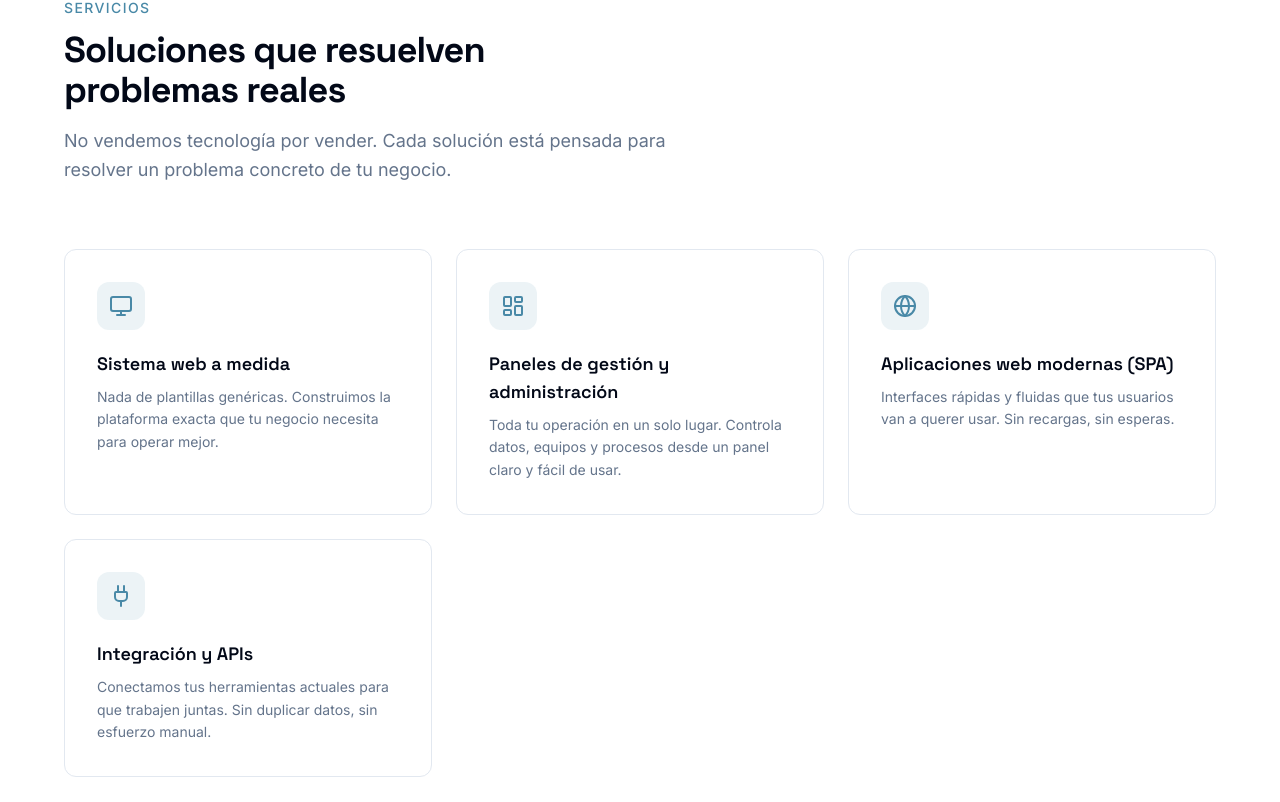
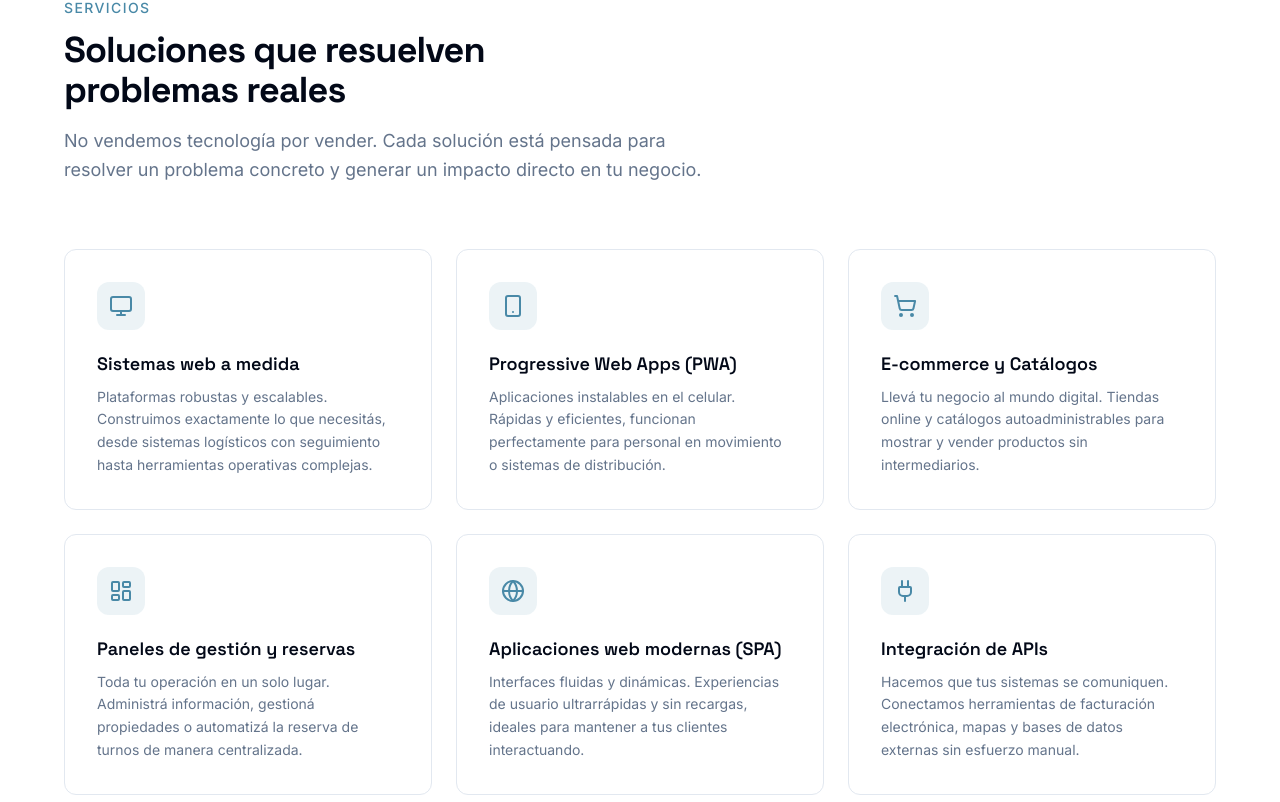
Before and after one commit to GB-Soluciones-Digitales/GB-Soluciones-Digitales-Landing-Page, a React (Vite) app: page / in a window 1280 px wide. Shown: the part 898-1700 px from the top of the page. Built offline with nearby package versions, Linux system fonts and the light colour scheme.

Commit message:
Feat: Se agrego dos servicios mas

```diff
--- a/src/components/Services.jsx
+++ b/src/components/Services.jsx
@@ -1,27 +1,37 @@
-import { LayoutDashboard, Monitor, Globe, Plug } from "lucide-react";
+import { Monitor, Smartphone, ShoppingCart, LayoutDashboard, Globe, Plug } from "lucide-react";
 import React from "react";
 import { motion } from "framer-motion";
 
 const services = [
     {
         icon: Monitor,
-        title: "Sistema web a medida",
-        description: "Nada de plantillas genéricas. Construimos la plataforma exacta que tu negocio necesita para operar mejor."
+        title: "Sistemas web a medida",
+        description: "Plataformas robustas y escalables. Construimos exactamente lo que necesitás, desde sistemas logísticos con seguimiento hasta herramientas operativas complejas."
+    },
+    {
+        icon: Smartphone,
+        title: "Progressive Web Apps (PWA)",
+        description: "Aplicaciones instalables en el celular. Rápidas y eficientes, funcionan perfectamente para personal en movimiento o sistemas de distribución."
+    },
+    {
+        icon: ShoppingCart,
+        title: "E-commerce y Catálogos",
+        description: "Llevá tu negocio al mundo digital. Tiendas online y catálogos autoadministrables para mostrar y vender productos sin intermediarios."
     },
     {
         icon: LayoutDashboard,
-        title: "Paneles de gestión y administración",
-        description: "Toda tu operación en un solo lugar. Controla datos, equipos y procesos desde un panel claro y fácil de usar."
+        title: "Paneles de gestión y reservas",
+        description: "Toda tu operación en un solo lugar. Administrá información, gestioná propiedades o automatizá la reserva de turnos de manera centralizada."
     },
     {
         icon: Globe,
         title: "Aplicaciones web modernas (SPA)",
-        description: "Interfaces rápidas y fluidas que tus usuarios van a querer usar. Sin recargas, sin esperas."
+        description: "Interfaces fluidas y dinámicas. Experiencias de usuario ultrarrápidas y sin recargas, ideales para mantener a tus clientes interactuando."
     },
     {
         icon: Plug,
-        title: "Integración y APIs",
-        description: "Conectamos tus herramientas actuales para que trabajen juntas. Sin duplicar datos, sin esfuerzo manual."
+        title: "Integración de APIs",
+        description: "Hacemos que tus sistemas se comuniquen. Conectamos herramientas de facturación electrónica, mapas y bases de datos externas sin esfuerzo manual."
     },
 ]
 
@@ -37,11 +47,11 @@ export function Services() {
                         Soluciones que resuelven problemas reales
                     </h2>
                     <p className="mt-4 text-lg leading-relaxed text-muted-foreground">
-                        No vendemos tecnología por vender. Cada solución está pensada para resolver un problema concreto de tu negocio.
+                        No vendemos tecnología por vender. Cada solución está pensada para resolver un problema concreto y generar un impacto directo en tu negocio.
                     </p>
                 </div>
 
-                {/* Contenedor Grid Animado */}
+                {/* Contenedor Grid con 6 elementos */}
                 <div className="grid gap-6 sm:grid-cols-2 lg:grid-cols-3">
                     {services.map((service, index) =>(
                         <motion.div
```
